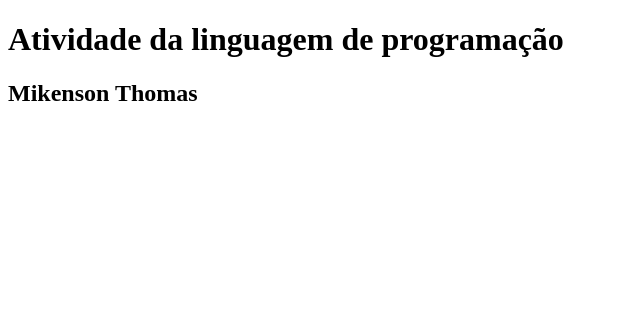
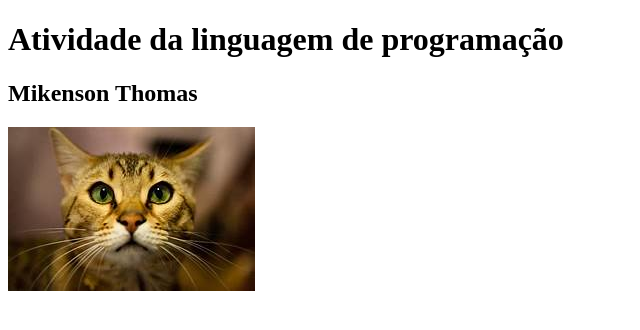
Before and after one commit to mikensothomas/Exercicio01, a plain HTML site: page index.html in a window 1280 px wide. Shown: the whole page, without its empty margins (0-640 px from the left). Drawn offline with Linux system fonts and the light colour scheme.

Commit message:
Coloquei uma imagem

```diff
--- a/index.html
+++ b/index.html
@@ -7,5 +7,6 @@
   <body>
     <h1>Atividade da linguagem de programação</h1>
     <h2>Mikenson Thomas</h2>
+    <img src="imagem/gato.jpg" alt="">
   </body>
 </html>
```
Also changed, not shown: imagem/gato.jpg (added).
